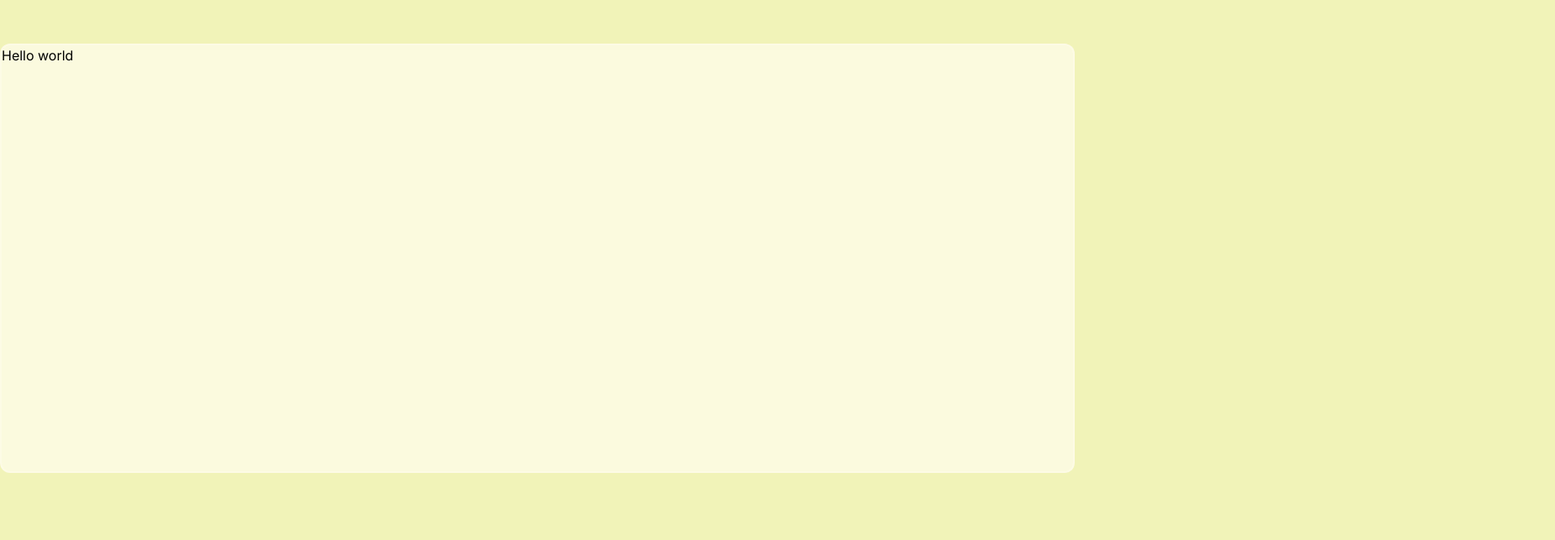
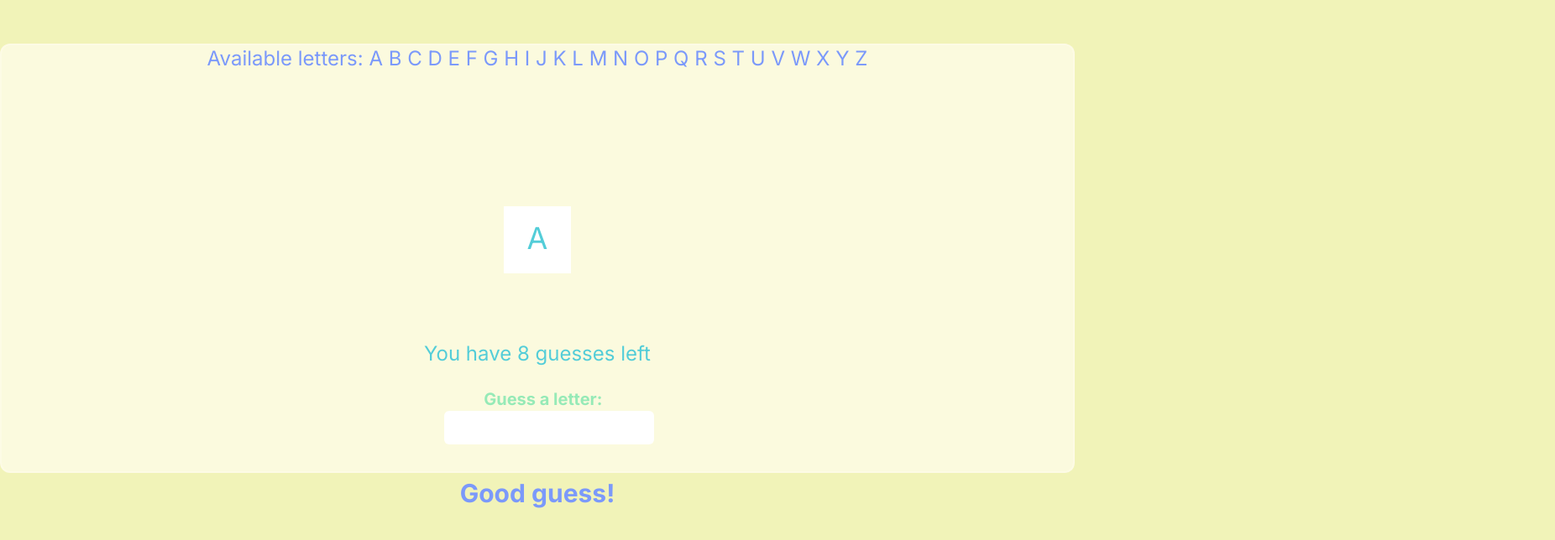
Before and after one commit to NataliaOrsi/next-hangman, a Next.js app: page /game in a window 1280 px wide. Shown: the part 140-784 px from the top of the page at 84% size, 1852 px wide, since content can reach past the window. Built offline with nearby package versions, Linux system fonts and the light colour scheme.

Commit message:
Finished style main game and added the success and loser pages

```diff
--- /dev/null
+++ b/app/congratulations/page.tsx
@@ -0,0 +1,5 @@
+import React from 'react'
+
+export default function congratulations() {
+  return <div>Congratulations, you won!</div>;
+}
--- a/app/game/page.tsx
+++ b/app/game/page.tsx
@@ -1,9 +1,40 @@
 import React from 'react'
 
 export default function game() {
+
+    const alphabet = "abcdefghijklmnopqrstuvwxyz".split("").join(' ').toUpperCase();
+    const numberOfGuesses = 8;
+
+
   return (
     <div>
-      <h1>Hello world</h1>
+      <p className="text-2xl text-third-color text-center">
+        Available letters: {alphabet}
+      </p>
+      <div className="flex justify-center self-center mt-40">
+        <div className="box-border h-20 w-20 p-4 border-2 border-white bg-white">
+          <p className="text-4xl text-primary-color text-center">A</p>
+        </div>
+      </div>
+      <p className="text-primary-color text-2xl flex justify-center self-center mt-20">
+        You have {numberOfGuesses} guesses left
+      </p>
+      <div className="flex flex-col justify-center mt-6">
+        <label className="text-secondary-color font-bold text-xl relative left-[45%]">
+          Guess a letter:{" "}
+        </label>
+        <div>
+          <input
+            className="p-2 rounded-md relative left-[41.3%] text-center"
+            type="text"
+          ></input>
+        </div>
+      </div>
+      <p
+        className="text-third-color font-bold text-3xl text-center m-10"
+      >
+        Good guess!
+      </p>
     </div>
-  )
+  );
 }
--- /dev/null
+++ b/app/loser/page.tsx
@@ -0,0 +1,9 @@
+import React from 'react'
+
+const secretWord = 'loser'
+
+export default function loser() {
+  return (
+    <div>Sorry, you ran out of guesses. The word was {secretWord}.</div>
+  );
+}
```
